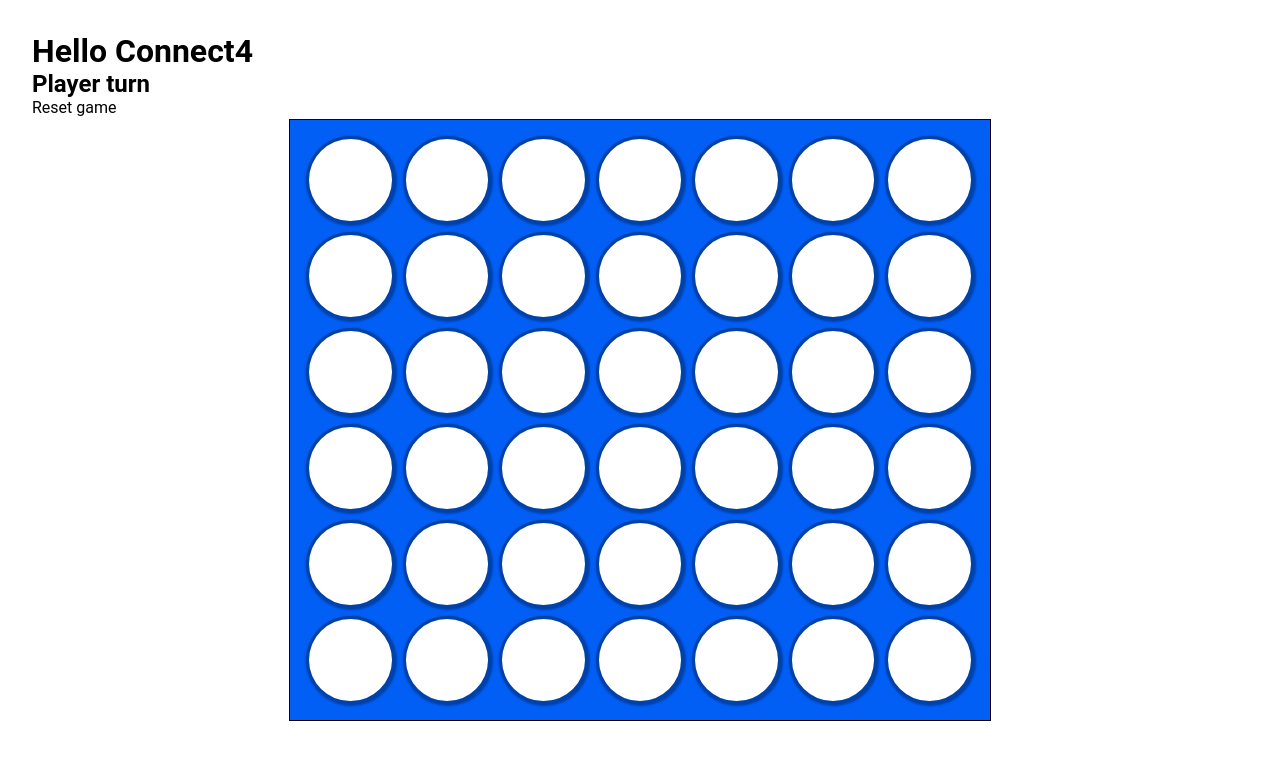
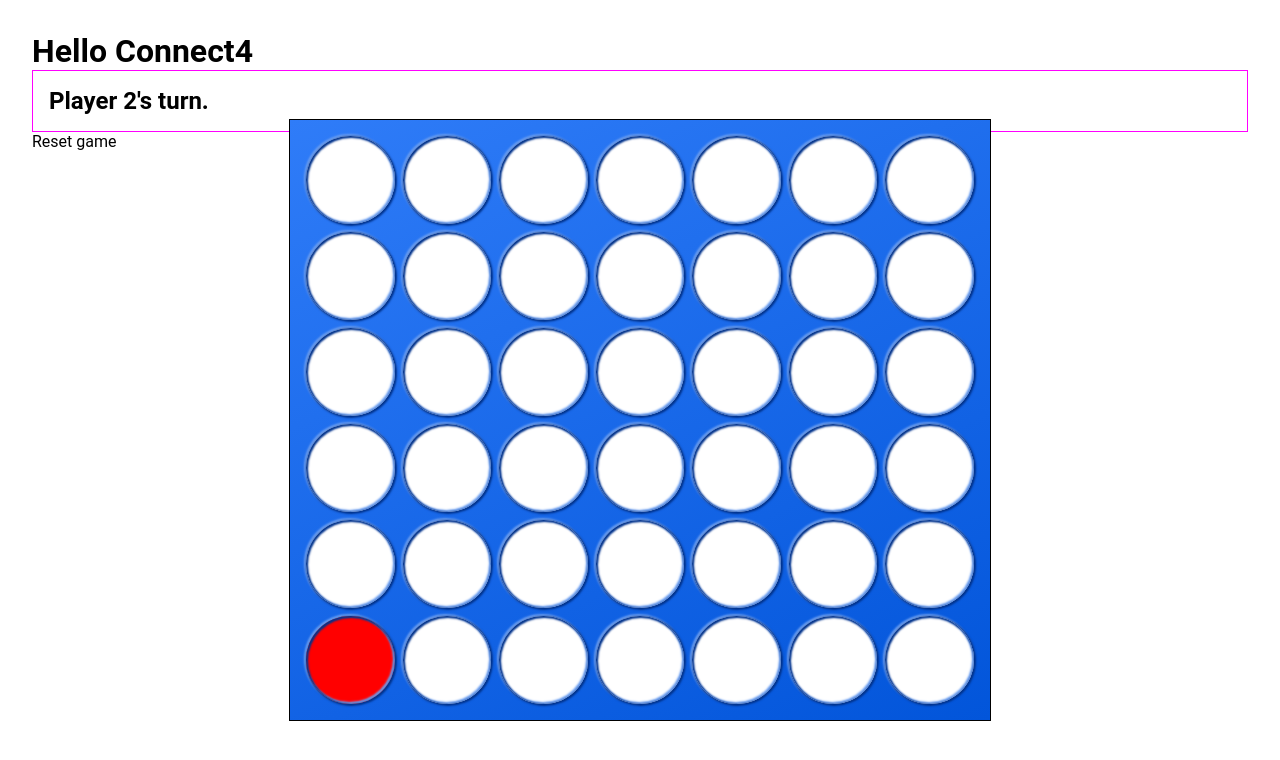
Before and after one commit to Patern14/connect4, a plain HTML site: page index.html in a window 1280 px wide. Both pictures are taken after a click on the element 350 px from the left and 180 px from the top of the page. Drawn offline with Linux system fonts and the light colour scheme.

Commit message:
Victory conditions.

```diff
--- a/app.js
+++ b/app.js
@@ -2,13 +2,140 @@ console.log("App.js CONNECTED")
 
 /* Selectors */
 
-const tableRow = document.getElementsByTagName("tr");
-const tableCell = document.getElementsByTagName("td");
-const tableSlot = document.querySelector(".slot");
+var tableRow = document.getElementsByTagName("tr");
+console.log(tableRow)
+var tableCell = document.getElementsByTagName("td");
+console.log(tableCell)
+var tableSlot = document.querySelector(".slot");
+console.log(tableSlot)
 const playerTurn = document.querySelector(".player_turn");
+console.log(playerTurn)
 const resetGame = document.querySelector(".reset_game");
 
-for(let i = 0; 1 < tableCell.length; i++) {
+while (!player1) {
+    //var player1 = prompt("Player 1: enter your name. You will be RED.")
+    var player1 = "Player 1";
+}
+player1Color = "red";
+
+while (!player2) {
+    //var player2 = prompt("Player 2: enter your name. You will be YELLOW.")
+    var player2 = "Player 2"
+}
+player2Color = "yellow";
+
+var currentPlayer = 1;
+//playerTurn.textContent = `${player1}'s turn`;
+playerTurn.textContent = `${player1}'s turn.`;
+console.log(playerTurn)
+
+const checkColor = (one, two, three, four) => {
+    return (one === two && one === three && one === four && one !== "white");
+}
+
+const checkHorizontal = () => {
+    for (let row = 0; row < tableRow.length; row++) {
+        for (let col = 0; col < 4; col++) {
+            if (checkColor( tableRow[row].children[col].style.backgroundColor,
+                            tableRow[row].children[col+1].style.backgroundColor,
+                            tableRow[row].children[col+2].style.backgroundColor,
+                            tableRow[row].children[col+3].style.backgroundColor)
+            ) { return true }
+        }
+    }
+}
+
+const checkVertical = () => {
+    for (let col = 0; col < 7; col++) {
+        for (let row = 0; row < 3; row++) {
+            if (checkColor( tableRow[row].children[col].style.backgroundColor,
+                            tableRow[row+1].children[col].style.backgroundColor,
+                            tableRow[row+2].children[col].style.backgroundColor,
+                            tableRow[row+3].children[col].style.backgroundColor)
+            ) { return true }
+        }
+    }
+}
+const checkDiagonalToRight = () => {
+    for (let col = 0; col < 4; col++) {
+        for (row = 0; row < 3; row++) {
+            if (checkColor( tableRow[row].children[col].style.backgroundColor,
+                            tableRow[row+1].children[col+1].style.backgroundColor,
+                            tableRow[row+2].children[col+2].style.backgroundColor,
+                            tableRow[row+3].children[col+3].style.backgroundColor)
+            ) { return true }
+        }
+    }
+}
+
+const checkDiagonalToLeft = () => {
+    for (let col = 0; col < 4; col++) {
+        for (row = 5; row > 2; row--) {
+            if (checkColor( tableRow[row].children[col].style.backgroundColor,
+                            tableRow[row-1].children[col+1].style.backgroundColor,
+                            tableRow[row-2].children[col+2].style.backgroundColor,
+                            tableRow[row-3].children[col+3].style.backgroundColor)
+            ) { return true }
+        }
+    }
+}
+
+const checkDraw = () => {
+    let fullSlot = [];
+    for (let i = 0; i < tableCell.length; i++) {
+        if (tableCell[i].style.backgroundColor !== "white") {
+            fullSlot.push(tableCell[i]);
+        }
+    }
+    if (fullSlot.length === tableCell.length) {
+        return true;
+    }
+}
+
+const changeColor = (e) => {
+    let column = e.target.cellIndex;
+    let row = [];
+
+    for (let i = 5; i > -1; i--) {       // i=5 because we start at the table bottom.
+        if (tableRow[i].children[column].style.backgroundColor == "white") {
+            row.push(tableRow[i].children[column]);
+            if (currentPlayer === 1) {
+                row[0].style.backgroundColor = player1Color;
+                if (checkHorizontal() || checkVertical() || checkDiagonalToRight() || checkDiagonalToLeft()) {
+                    playerTurn.textContent = `${player1} WINS!`;
+                    playerTurn.style.color = player1Color;
+                    return (alert(`${player1} WINS!`));
+                } else if (checkDraw()) {
+                    playerTurn.textContent = "It's a DRAW...";
+                    return (alert("DRAW!"));
+                } else {
+                    playerTurn.textContent = `${player2}'s turn.`;
+                    return currentPlayer = 2;
+                }
+            } else {
+                row[0].style.backgroundColor = player2Color;
+                if (checkHorizontal() || checkVertical() || checkDiagonalToRight() || checkDiagonalToLeft()) {
+                    playerTurn.textContent = `${player2} WINS!`;
+                    playerTurn.style.color = player2Color;
+                    return (alert(`${player2} WINS!`));
+                } else if (checkDraw()) {
+                    playerTurn.textContent = "It's a DRAW...";
+                    return (alert("DRAW!"));
+                } else {
+                    playerTurn.textContent = `${player1}'s turn.`;
+                    return currentPlayer = 1;
+                }
+            }
+        }
+    }
+}
+
+Array.prototype.forEach.call(tableCell, (cell) => {
+    cell.addEventListener("click", changeColor);
+    cell.style.backgroundColor = "white";
+})
+
+for (let i = 0; 1 < tableCell.length; i++) {     // Just to know what cell we click
     tableCell[i].addEventListener("click", (e) => {
         console.log("row: " + e.target.parentElement.rowIndex +", column: "+ e.target.cellIndex)
     })
--- a/index.html
+++ b/index.html
@@ -14,7 +14,7 @@
 <body>
     <h1>Hello Connect4</h1>
 
-    <h2 class="player_turn">Player turn</h2>
+    <h2 class="player_turn"></h2>
 
     <div class="board_game" id="board_game">
         <table>
--- a/style.css
+++ b/style.css
@@ -30,6 +30,13 @@ body {
 :root {
 
 }
+/* =========================================================================================
+    Player_turn
+========================================================================================= */
+.player_turn {
+    border: 1px solid magenta;
+    padding: 1rem;
+}
 
 /* =========================================================================================
     Board_game
@@ -43,7 +50,8 @@ body {
     top: 15vh;
     left: 50%;
     transform: translate(-50%);
-    background: rgb(1, 95, 245);
+    /* background: rgb(1, 95, 245); */
+    background: linear-gradient(155deg, rgb(47, 124, 248) 0%, rgb(2, 85, 218) 100%);
 }
 
 /* =========================================================================================
@@ -61,11 +69,15 @@ table {
     Slots
 ========================================================================================= */
 .slot {
-    border: 3px solid rgb(0, 65, 170);
+    /* border: 3px solid rgb(0, 65, 170); */
     border-radius: 50%;
     background: white;
-    box-shadow: 1px 1px 2px 1px rgb(0, 65, 170);
+    box-shadow: 1px 1px 2px 1px rgb(0, 50, 140),
+                -1px -1px 2px 1px rgb(110, 160, 240),
+                inset 1px 1px 2px 1px rgb(0, 50, 140),
+                inset -1px -1px 2px 1px rgb(110, 160, 240);
 }
+
 td {
 
 }
```
